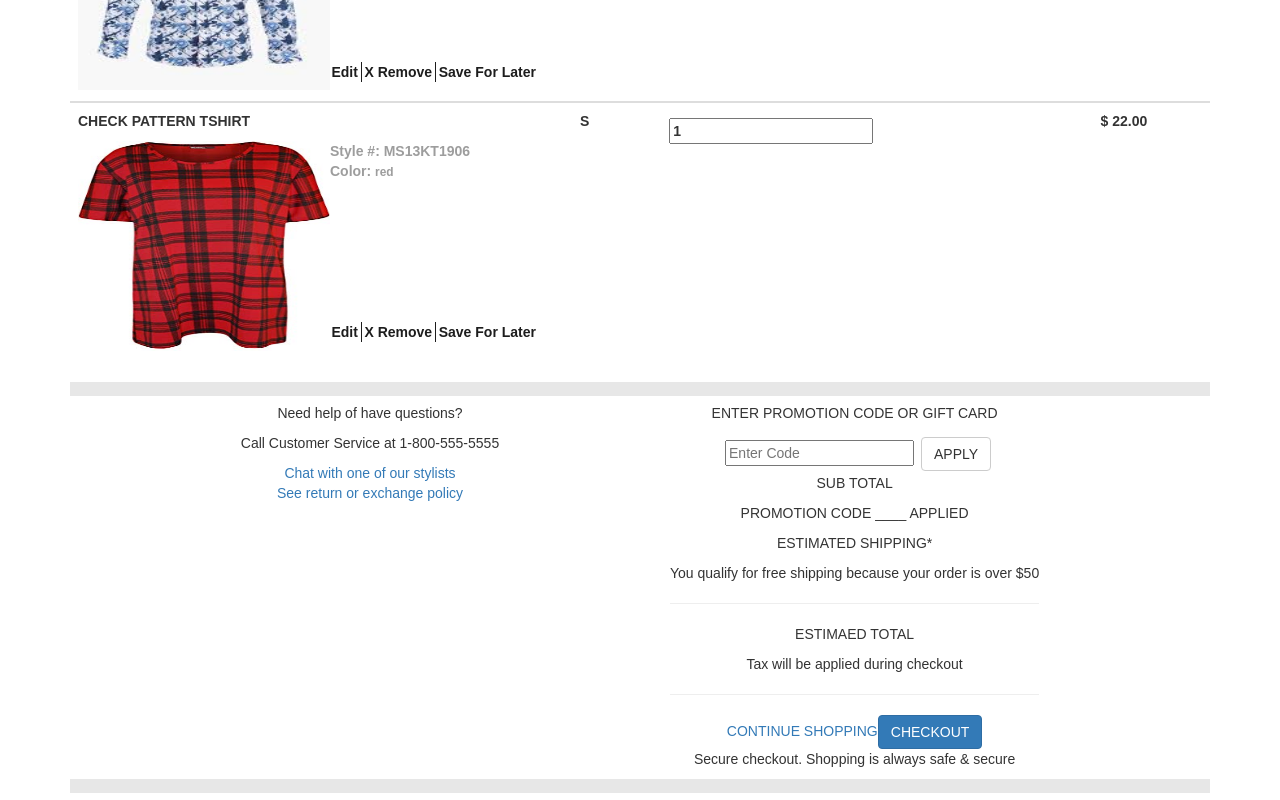
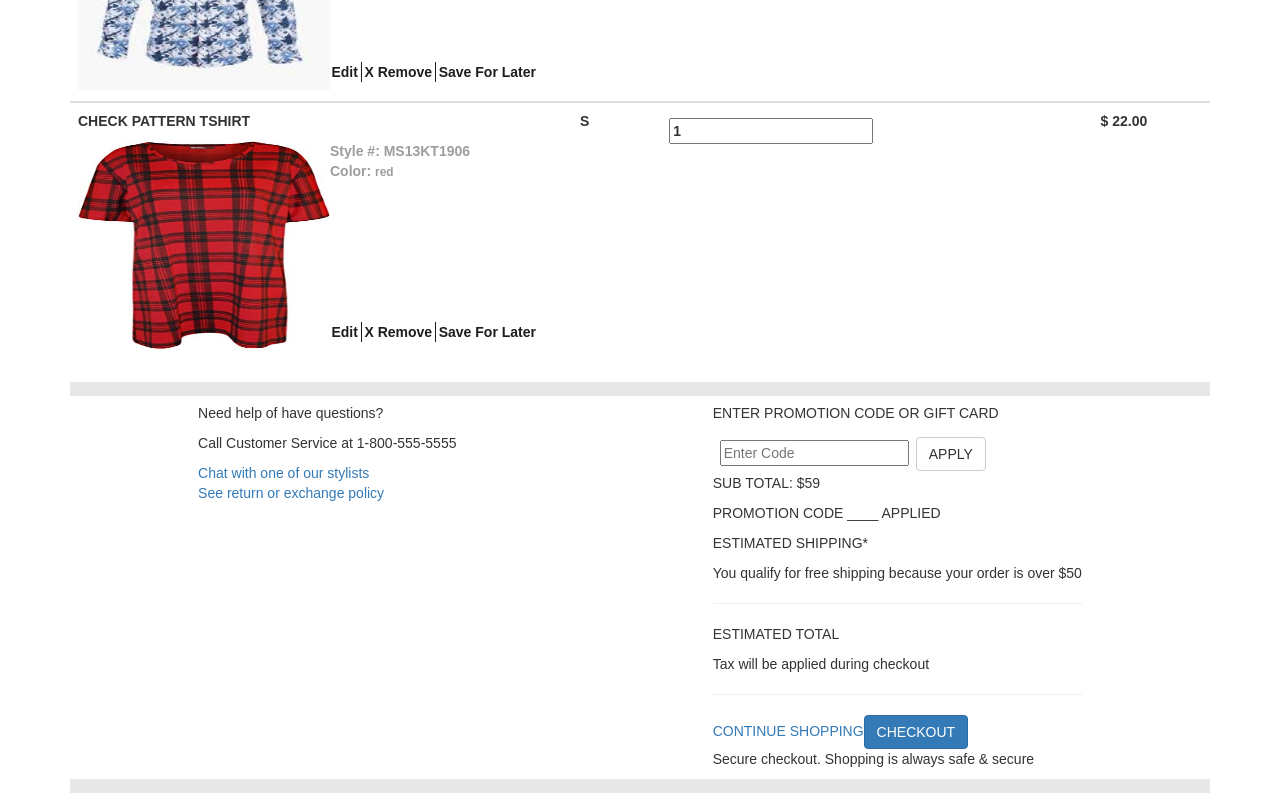
Before and after one commit to H0sway/online-shopping-cart, a React (Create React App) app: page / in a window 1280 px wide. Shown: the part 818-1618 px from the top of the page. Built offline with nearby package versions, Linux system fonts and the light colour scheme.

Commit message:
Subtotal calculation complete, now I just need to figure out how to update it.

```diff
--- a/src/App.css
+++ b/src/App.css
@@ -112,6 +112,10 @@
   padding-top: .5em;
   display: flex;
   align-items: flex-start;
-  justify-content: space-evenly;
+  justify-content: space-around;
   align-content: flex-start;
 }
+
+.Contact, .Checkout {
+  text-align: left;
+}
--- a/src/components/Checkout.js
+++ b/src/components/Checkout.js
@@ -6,6 +6,9 @@ import { Grid, Col, Row, Button } from 'react-bootstrap'
 
 // Component that renders the checkout functionality for the site. Right now it only calculates the total cost.
 class Checkout extends Component {
+  constructor(props) {
+    super(props);
+  }
   render() {
     return(
       <div className="Checkout">
@@ -15,12 +18,12 @@ class Checkout extends Component {
           <Button>APPLY</Button>
         </form>
         <div className="checkout-flex">
-          <p>SUB TOTAL</p>
+          <p>SUB TOTAL: ${this.props.calculateSubtotal(this.props.cart)}</p>
           <p>PROMOTION CODE ____ APPLIED</p>
           <p>ESTIMATED SHIPPING*</p>
           <p>You qualify for free shipping because your order is over $50</p>
           <hr />
-          <p>ESTIMAED TOTAL</p>
+          <p>ESTIMATED TOTAL</p>
           <p>Tax will be applied during checkout</p>
           <hr />
           <a href="#">CONTINUE SHOPPING</a>
--- a/src/components/ItemList.js
+++ b/src/components/ItemList.js
@@ -18,7 +18,8 @@ const shoppingList = [
     photoUrl: "./images/cotton_tshirt.png",
     size: "S",
     quantity: 1,
-    price: 11.00
+    price: 11.00,
+    totalCost: 11.00
   },
   {
     name: "PRINT GIRLS T",
@@ -27,7 +28,8 @@ const shoppingList = [
     photoUrl: "./images/girls_t.png",
     size: "S",
     quantity: 1,
-    price: 17.00
+    price: 17.00,
+    totalCost: 17.00
   },
   {
     name: "FLOWER PATTERN SHIRT",
@@ -36,7 +38,8 @@ const shoppingList = [
     photoUrl: "./images/flower_shirt.png",
     size: "S",
     quantity: 1,
-    price: 9.00
+    price: 9.00,
+    totalCost: 9.00
   },
   {
     name: "CHECK PATTERN TSHIRT",
@@ -45,7 +48,8 @@ const shoppingList = [
     photoUrl: "./images/check_tshirt.png",
     size: "S",
     quantity: 1,
-    price: 22.00
+    price: 22.00,
+    totalCost: 22.00
   }
 ]
 
@@ -54,19 +58,8 @@ class ItemList extends Component {
   constructor() {
     super();
     this.state = {
-      list: shoppingList,
-      cottonAmount: 1,
-      cottenPrice: 11.00,
-      cottenTotal: 11.00,
-      girlstAmount: 1,
-      girlstPrice: 17.00,
-      girlstTotal: 17.00,
-      flowerAmount: 1,
-      flowerPrice: 9.00,
-      flowerTotal: 9.00,
-      checkeredAmount: 1,
-      checkeredPrice: 22.00,
-      checkeredTotal: 22.00
+      shoppingCart: shoppingList,
+      subtotal: null
     }
     this.removeItem = this.removeItem.bind(this);
     this.changeCost = this.changeCost.bind(this);
@@ -74,7 +67,7 @@ class ItemList extends Component {
 
   // Remove a specific item from the list when you click on X Remove
   removeItem(val) {
-    const newList = this.state.list.filter((item, i) => {
+    const newList = this.state.shoppingCart.filter((item, i) => {
       return i !== val;
     });
     // console.log(newList, val);
@@ -95,9 +88,9 @@ class ItemList extends Component {
   renderList() {
     // Map this.state.list, creating an individual item for each object in the array. For each item a SingleItem component is rendered.
     // Props are used in the SingleItem component
-    if (this.state.list.length) {
-      console.log(this.state.list);
-      const list = this.state.list;
+    if (this.state.shoppingCart.length) {
+      console.log(this.state.shoppingCart);
+      const list = this.state.shoppingCart;
       return list.map((item, i) => {
         return (
           <SingleItem
@@ -109,6 +102,7 @@ class ItemList extends Component {
             photoUrl={item.photoUrl}
             size={item.size}
             quantity={item.quantity}
+            otherName={item.short + "Amount"}
             price={item.price.toFixed(2)}
             cost={parseInt(item.price)}
             removeItem={this.removeItem}
@@ -126,13 +120,23 @@ class ItemList extends Component {
     }
   }
 
+  calculateSubtotal(cart) {
+    const list = cart;
+    let newSubtotal = list.reduce((total, item) => {
+      return total + item.totalCost;
+    },0);
+    const subtotal = newSubtotal;
+    console.log(subtotal);
+    return subtotal;
+  }
+
   render() {
     return(
       <div className="Item-List">
         <Table responsive>
           <thead>
             <tr>
-              <th>{this.state.list.length} Items</th>
+              <th>{this.state.length} Items</th>
               <th>Size</th>
               <th>Quantity</th>
               <th>Price</th>
@@ -142,7 +146,10 @@ class ItemList extends Component {
         </Table>
         <div className="wrapper">
           <Contact />
-          <Checkout />
+          <Checkout
+            calculateSubtotal={this.calculateSubtotal}
+            cart={this.state.shoppingCart}
+          />
         </div>
       </div>
     )
--- a/src/components/SingleItem.js
+++ b/src/components/SingleItem.js
@@ -75,14 +75,12 @@ class SingleItem extends Component {
   }
 
   configurePhoto() {
-    console.log({cotton})
     const val = this.props.value;
     const short = this.props.short;
     const photo = images[val].img[short];
     this.setState({
       photoUrl: photo
     })
-    console.log(photo);
   }
 
   render() {
@@ -103,7 +101,7 @@ class SingleItem extends Component {
               </ul>
             </th>
             <th>{this.state.size}</th>
-            <th><input name={this.props.short + "Amount"} type="number" value={this.state.quantity} onChange={this.handleChange && this.props.changeCost}/></th>
+            <th><input name={this.props.otherName} type="number" value={this.props.quantity} onChange={this.props.changeCost}/></th>
             <th>$ <span>{this.props.price}</span></th>
           </tr>
           <Modal show={this.state.show} onHide={this.handleClose} className="item-modal">
```
